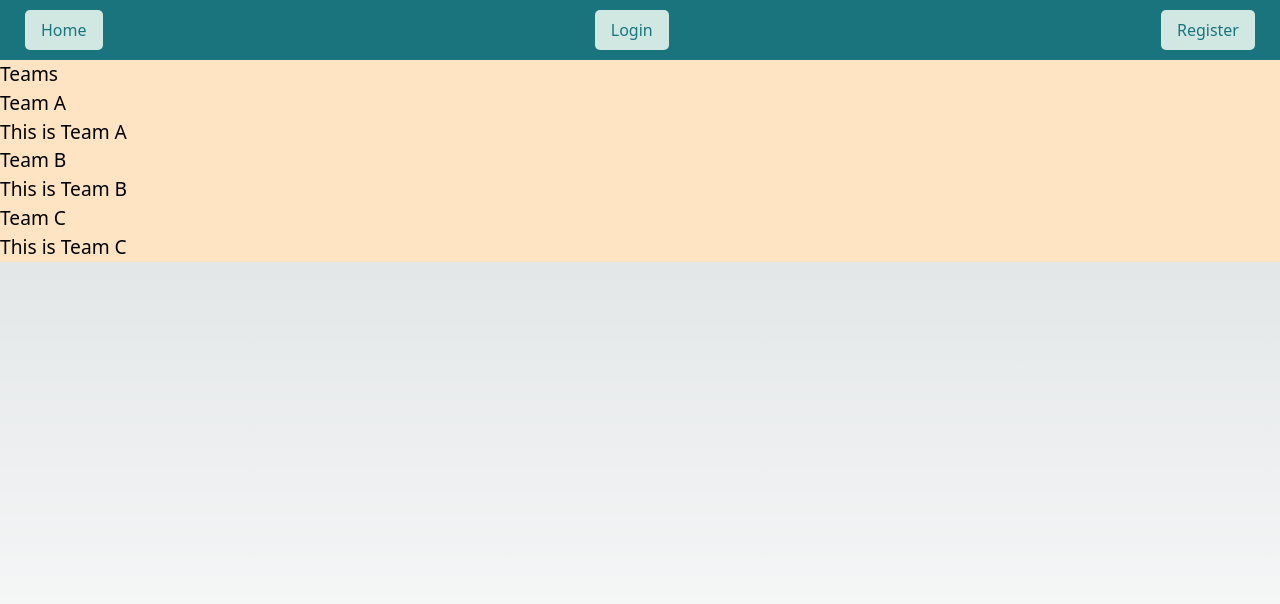
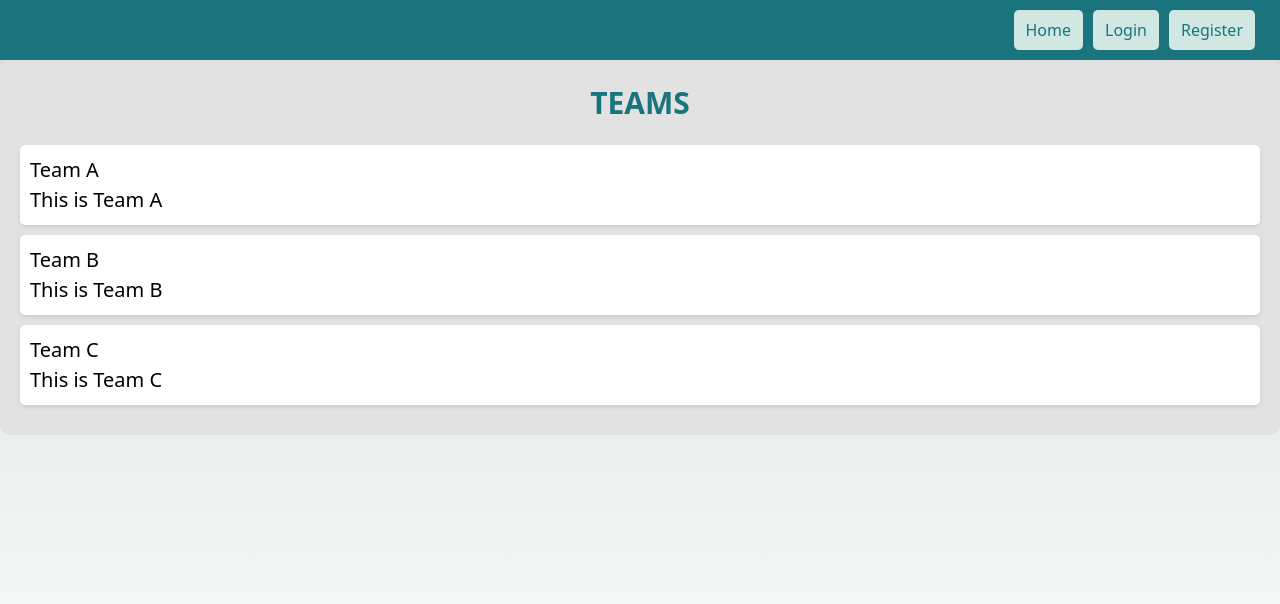
Before and after one commit to mhpro15/comp231_403_Team3_F23, a Next.js app in the folder client/: page /homepage in a window 1280 px wide. Shown: the top 604 px of the page. Built offline with nearby package versions, Linux system fonts and the light colour scheme; no server answers.

Commit message:
css for homepage added. navbar updated

```diff
--- a/client/src/app/components/styles.css
+++ b/client/src/app/components/styles.css
@@ -1,10 +1,12 @@
 /* styles.css */
 
-/* Navbar styles */
 .navbar {
-    background-color: #19747E;
-    color: #fff;
-    padding: 10px 20px;
+  background-color: #19747E;
+  color: #fff;
+  padding: 10px 20px;
+  display: flex;
+  justify-content: flex-end;
+  align-items: center;
   }
 
   .navbar nav {
@@ -15,7 +17,7 @@
 
   .navbar button {
     margin: 0 5px;
-    padding: 8px 16px;
+    padding: 8px 12px;
     border: none;
     cursor: pointer;
     border-radius: 5px;
--- a/client/src/app/components/teamlist.js
+++ b/client/src/app/components/teamlist.js
@@ -3,9 +3,11 @@ import TeamCard from "./teamcard";
 
 export default function TeamList(props) {
   return (
-    <div>
+    <div className="team-list">
       {props.teams.map((team) => (
-        <TeamCard key={team.id} team={team} />
+        <div key={team.id} className="team-item">
+          <TeamCard team={team} />
+        </div>
       ))}
     </div>
   );
--- a/client/src/app/homepage/homepage.css
+++ b/client/src/app/homepage/homepage.css
@@ -1,7 +1,32 @@
+/* homepage.css */
+
 .homeDiv {
-  background-color: bisque;
+  background-color: #E2E2E2;
+  color: #19747E;
+  padding: 20px;
+  border-radius: 10px;
+  font-size: 20px;
 }
 
-.text {
-  font-size: larger;
+.homeDiv h1 {
+  color: #19747E;
+  margin-bottom: 20px;
+  font-size: 30px;
+  font-weight: 600;
+  text-align: center;
 }
+
+.team-item {
+  background-color: #ffffff;
+  color: #000000;
+  padding: 10px;
+  margin-bottom: 10px;
+  border-radius: 5px;
+  box-shadow: 0 2px 4px rgba(0, 0, 0, 0.1);
+
+}
+
+.team-list{
+  display: flex;
+  flex-direction: column;
+}
--- a/client/src/app/homepage/page.js
+++ b/client/src/app/homepage/page.js
@@ -11,7 +11,7 @@ const teams = [
 function HomePage() {
   return (
     <div className="homeDiv text">
-      <h1>Teams</h1>
+      <h1>TEAMS</h1>
       <TeamList teams={teams} />
     </div>
   );
```
